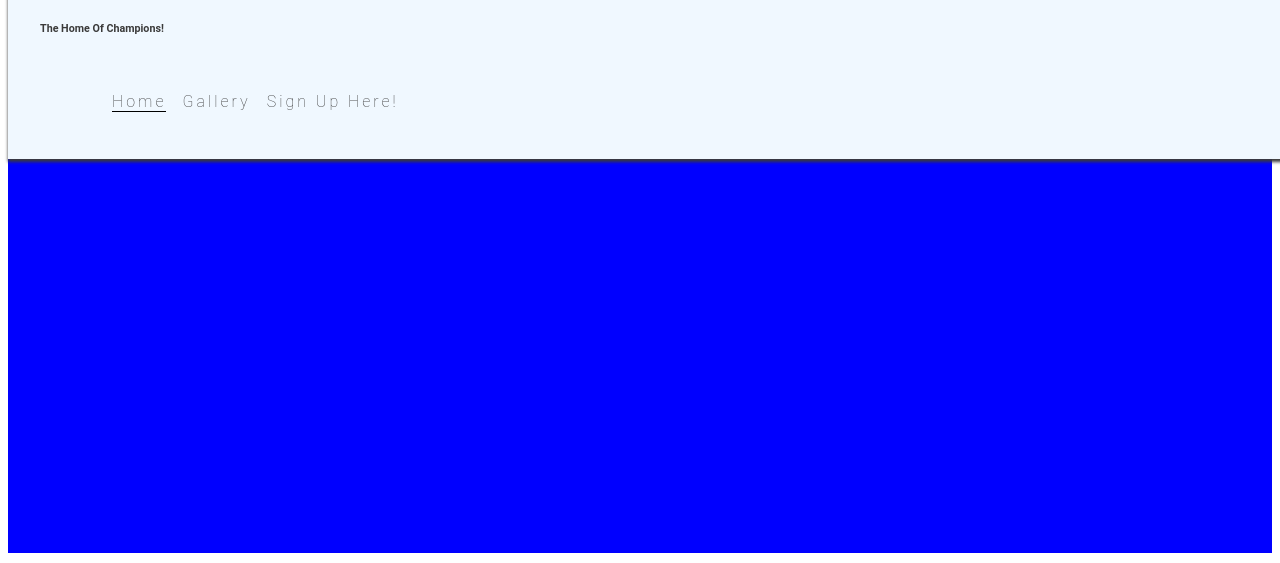
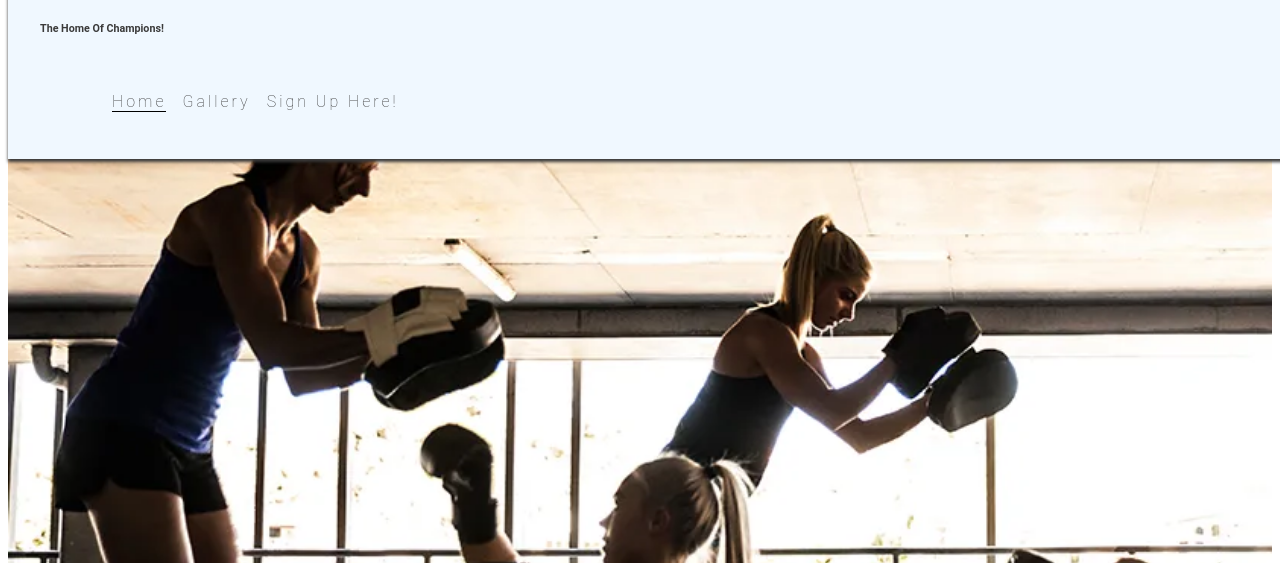
Before and after one commit to DanielMurphy2022/project-one-boxing, a plain HTML site: page index.html in a window 1280 px wide. Shown: the part 107-670 px from the top of the page. Drawn offline with Linux system fonts and the light colour scheme.

Commit message:
added pic

```diff
--- a/assets/style.css
+++ b/assets/style.css
@@ -81,10 +81,15 @@ header a {
 
 /* Targeting main in html*/
 main {
-    background-color: blue;
     /* Pushes footer down by taking up any extra space*/
     flex: 1 0 auto;
     margin-top: 140px;
+}
+
+#main-pic {
+    height: 600px;
+    width: 100%;
+    background: url(../assets/images/Project\ picture.webp) no-repeat center/cover;
 }
 
 /* Targeting footer in html */
@@ -133,7 +138,7 @@ main {
         line-height: 75px;
     }
     main {
-        margin-top: 140px;
+        margin-top: 255px;
     }
 }
 
--- a/index.html
+++ b/index.html
@@ -34,7 +34,10 @@
         </nav>
     </header>
 
-    <main>main</main>
+    <main>
+        <section id="main-pic">
+        </section>
+    </main>
 
     <footer>
         <ul id="social-media">
```
Also changed, not shown: assets/images/Project picture.webp (added).
